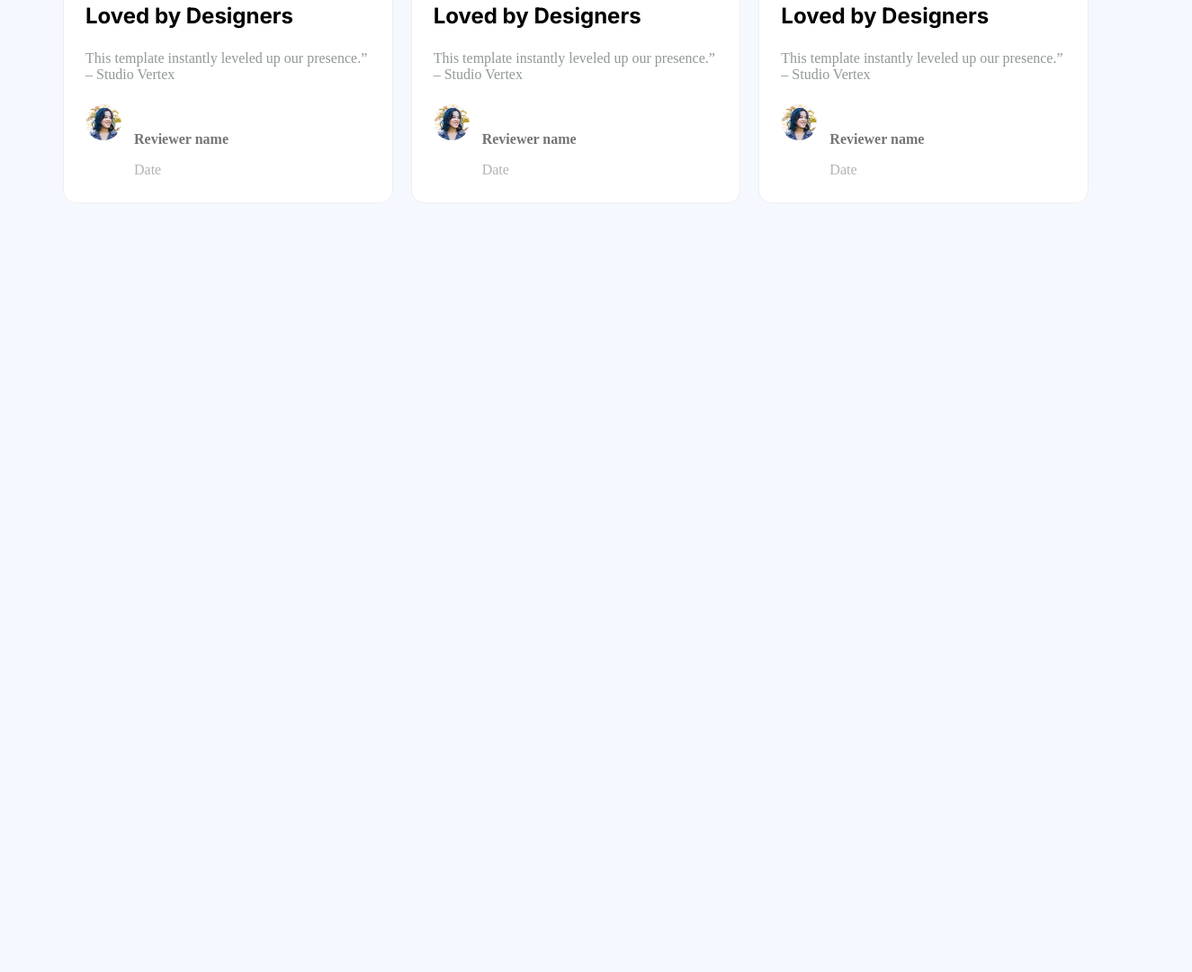
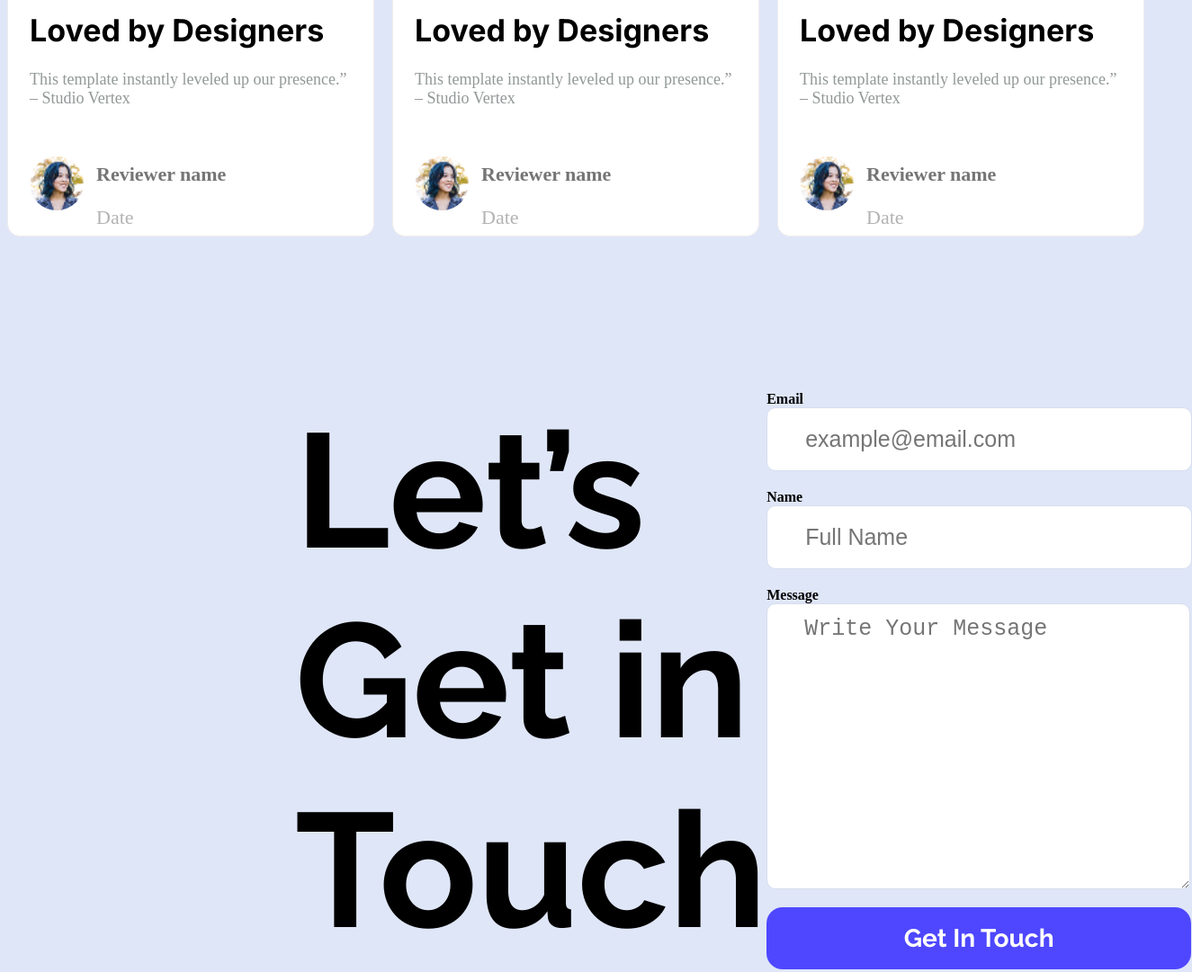
Before and after one commit to sunnyonweb/first-assignment, a plain HTML site: page index.html in a window 1280 px wide. Shown: the part 2638-3719 px from the top of the page at 90% size, 1325 px wide, since content can reach past the window. Before the commit the page ends 3050 px from the top, so only its background shows below. Drawn offline with Linux system fonts and the light colour scheme.

Commit message:
contact section completed

```diff
--- a/index.html
+++ b/index.html
@@ -37,8 +37,8 @@
                 <a href=""><button class="action-button">Launch Live Preview</button></a>
             </div>
 
-            <div>
-                <img src="./assets/wc-mini.png" alt="" class="action-img">
+            <div class="action-img">
+                <img src="./assets/wc-mini.png" alt="" >
             </div>
 
         </section>
@@ -143,7 +143,21 @@
             </div>
         </section>
 
-        <section class="touch-section">
+        <section class="contact-section">
+            <div class="contact-title">
+                <h1>Let’s Get in <br>Touch</h1>
+            </div>
+            <div class="contact-form">
+                <form action="">
+                    <label for="email">Email</label>
+                    <input type="email" name="" id="" placeholder="example@email.com">
+                    <label for="text">Name</label>
+                    <input type="text" placeholder="Full Name" name="" id="">
+                    <label for="">Message</label>
+                    <textarea name="" placeholder="Write Your Message" id="" cols="20" rows="10"></textarea>
+                    <button class="form-btn">Get In Touch</button>
+                </form>
+            </div>
 
         </section>
 
--- a/styles/style.css
+++ b/styles/style.css
@@ -19,7 +19,7 @@
 
 /* body */
 body {
-    background-color: #f5f8ff;
+    background-color: #dfe6f7;
 
 }
 
@@ -27,7 +27,7 @@ body {
 /* main section */
 
 main{
-  background-color: #f5f8ff;
+  background-color: #dfe6f7;
 }
 
 /* baneer section style */
@@ -117,8 +117,12 @@ nav{
   border-radius: 18px;
   border: none;
 }
-.action-img{
-  border-radius: 40px;
+
+
+.action-img img{
+    width: 403px;
+    height: 328px;
+    border-radius: 48px;
 }
 
 /* Productive Users Section */
@@ -126,7 +130,7 @@ nav{
 .user-section{
   display: flex;
   flex-direction: column;
-  background-color: #e5e7ff;
+  background-color: #c0c3ea;
   align-items: center;
   justify-content: center;
   height: 500px;
@@ -170,13 +174,21 @@ nav{
 
 /* feedback section */
 
+.frrdback-section{
+  display: flex;
+  justify-content: center;
+  justify-content: center;
+  margin: 150px 300px 0px 300px;
+  height: 400px;
+}
+
 .feedback {
-    width: 1140px;
+
     height: 342px;
     margin: auto;
     margin-bottom: 137px;
     display: flex;
-    justify-content: space-around;
+    justify-content: center;
     gap: 20px;
 }
 
@@ -194,12 +206,13 @@ nav{
 }
 
 .feed-card {
-    width: 366.67px;
-    height: 243px;
+
+    height: 280px;
     padding: 24px;
     border: 1px solid #F2EDED;
     border-radius: 14px;
     background-color: #FFFFFF;
+
 }
 
 .feed-icon {
@@ -212,13 +225,13 @@ nav{
 
 .feed-heading h3 {
     font-family: "Inter", sans-serif;
-    font-size: 24px;
+    font-size: 34px;
     text-align: left;
     margin-bottom: 24px;
 }
 
 .feed-heading p {
-    font-size: 16px;
+    font-size: 18px;
     color: rgba(36, 50, 48, 0.5);
     ;
 }
@@ -233,25 +246,81 @@ nav{
 }
 
 .reviwer-img img {
-    width: 40px;
-    height: 40px;
+    width: 60px;
+    height: 60px;
     border-radius: 50%;
+    margin-top: 30px;
 }
 
 .reviwer-name {
     margin-left: 14px;
-    margin-top: 3px;
 }
 
 .reviwer-name h5 {
     margin-bottom: 2px;
     color: rgba(117, 117, 117, 1);
-    font-size: 16px;
+    font-size: 22px;
 }
 
 .reviwer-name p {
-    font-size: 16px;
+    font-size: 22px;
     color: rgba(179, 179, 179, 1);
 }
 
 /* get in touch section */
+
+.contact-section{
+  margin: 150px 300px 0px 300px;
+  height: 662px;
+  display: flex;
+  justify-content: space-between;
+  align-items: center;
+}
+.contact-title h1{
+  font-size: 180px;
+  font-weight: bold;
+  font-family: "Raleway", sans-serif;
+  padding-left: 20px;
+
+}
+
+.contact-form label {
+    font-weight: bold;
+}
+
+.contact-form input[type="email"],
+input[type="text"] {
+    border-radius: 10px;
+    background-color: #FFFFFF;
+    border: 1px solid #D6DDED;
+    display: block;
+    width: 82%;
+    margin-bottom: 20px;
+    font-size: 25px;
+    padding: 20px 42px;
+}
+
+.contact-form textarea {
+    font-size: 25px;
+    border-radius: 10px;
+    background-color: #FFFFFF;
+    border: 1px solid #D6DDED;
+    display: block;
+    width: 82%;
+    padding: 13px 41px;
+    margin-bottom: 20px;
+}
+
+.form-btn{
+  font-size: 28px;
+  font-family:"Raleway", sans-serif;
+  color: white;
+  background-color: #4E47FF;
+  padding: 18px 38px;
+  font-weight: bold;
+  border-radius: 18px;
+  border: none;
+}
+.contact-form button {
+    width: 472px;
+}
```
